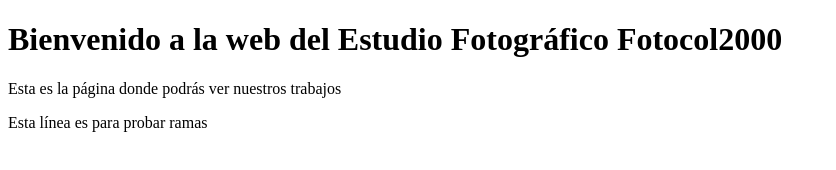
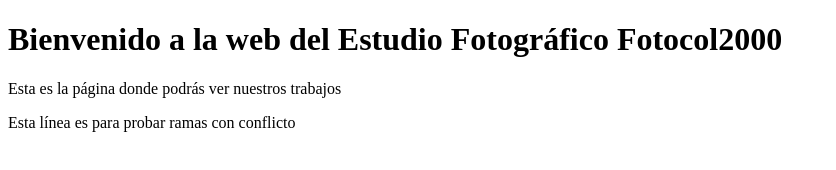
Before and after one commit to Katya925/pagina-web, a plain HTML site: page index.html in a window 1280 px wide. Shown: the whole page, without its empty margins (0-836 px from the left). Drawn offline with Linux system fonts and the light colour scheme.

Commit message:
Cambia línea con conflicto

```diff
--- a/index.html
+++ b/index.html
@@ -7,6 +7,6 @@
 	<body>
 		<h1>Bienvenido a la web del Estudio Fotográfico Fotocol2000</h1>
 		<p>Esta es la página donde podrás ver nuestros trabajos</p>
-		<p>Esta línea es para probar ramas</p>
+		<p>Esta línea es para probar ramas con conflicto</p>
 	</body>
 </html>
```
